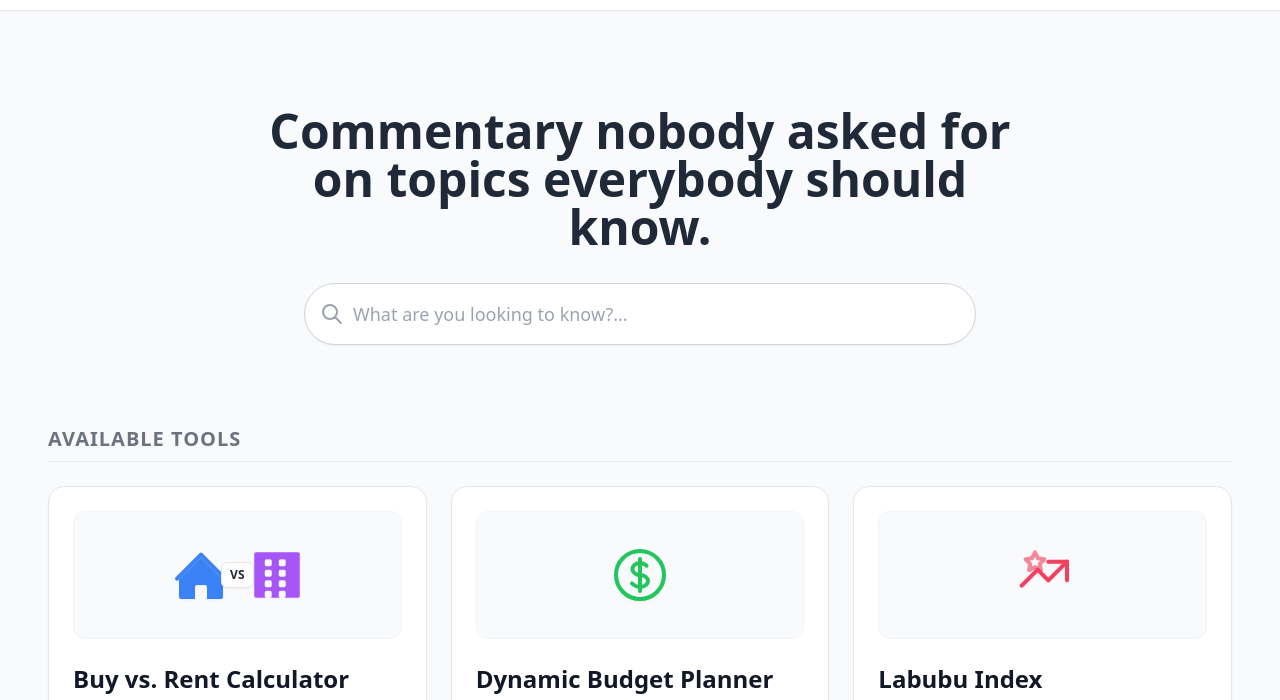
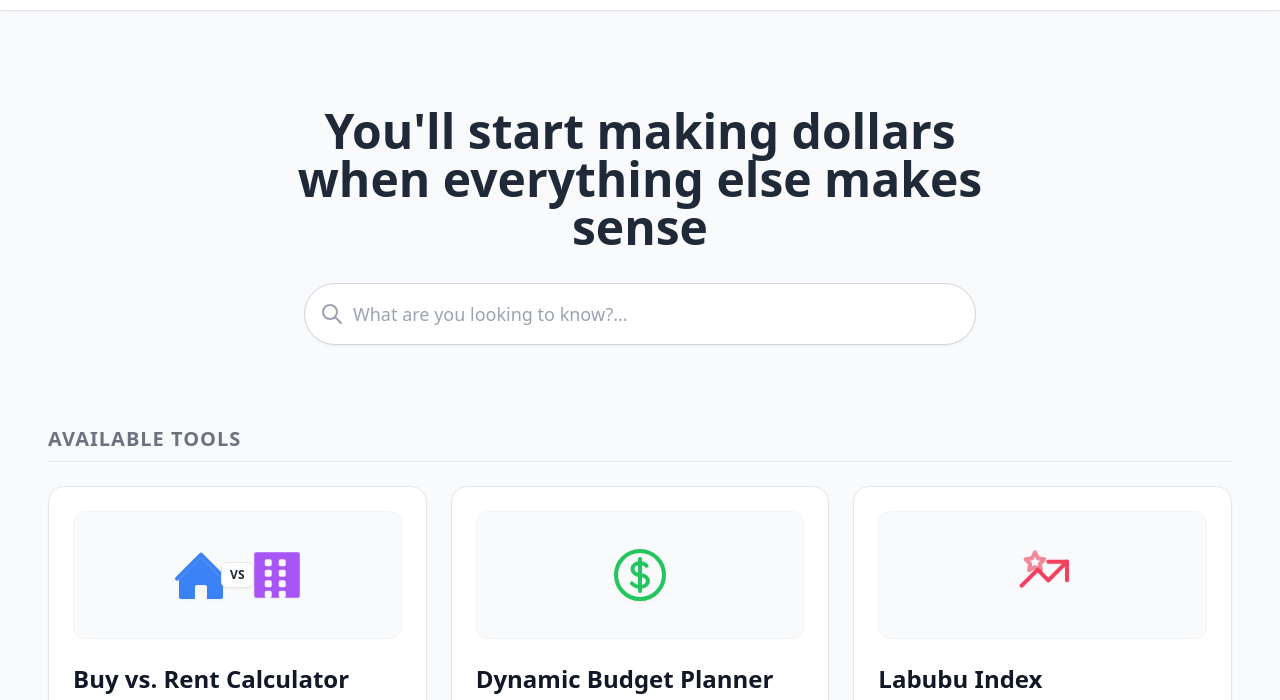
Before and after one commit to nonsenseian/nonsenseian.github.io, a plain HTML site: page index.html in a window 1280 px wide. Shown: the part 62-762 px from the top of the page. Drawn offline with nearby package versions, Linux system fonts and the light colour scheme.

Commit message:
Update tagline in index.html

```diff
--- a/index.html
+++ b/index.html
@@ -48,7 +48,7 @@
 
             <!-- Tagline -->
             <h1 class="text-3xl md:text-5xl font-bold text-gray-800 dark:text-gray-100 leading-tight">
-                Commentary nobody asked for on topics everybody should know.
+                You'll start making dollars when everything else makes sense
             </h1>
 
             <!-- Search Bar -->
```
